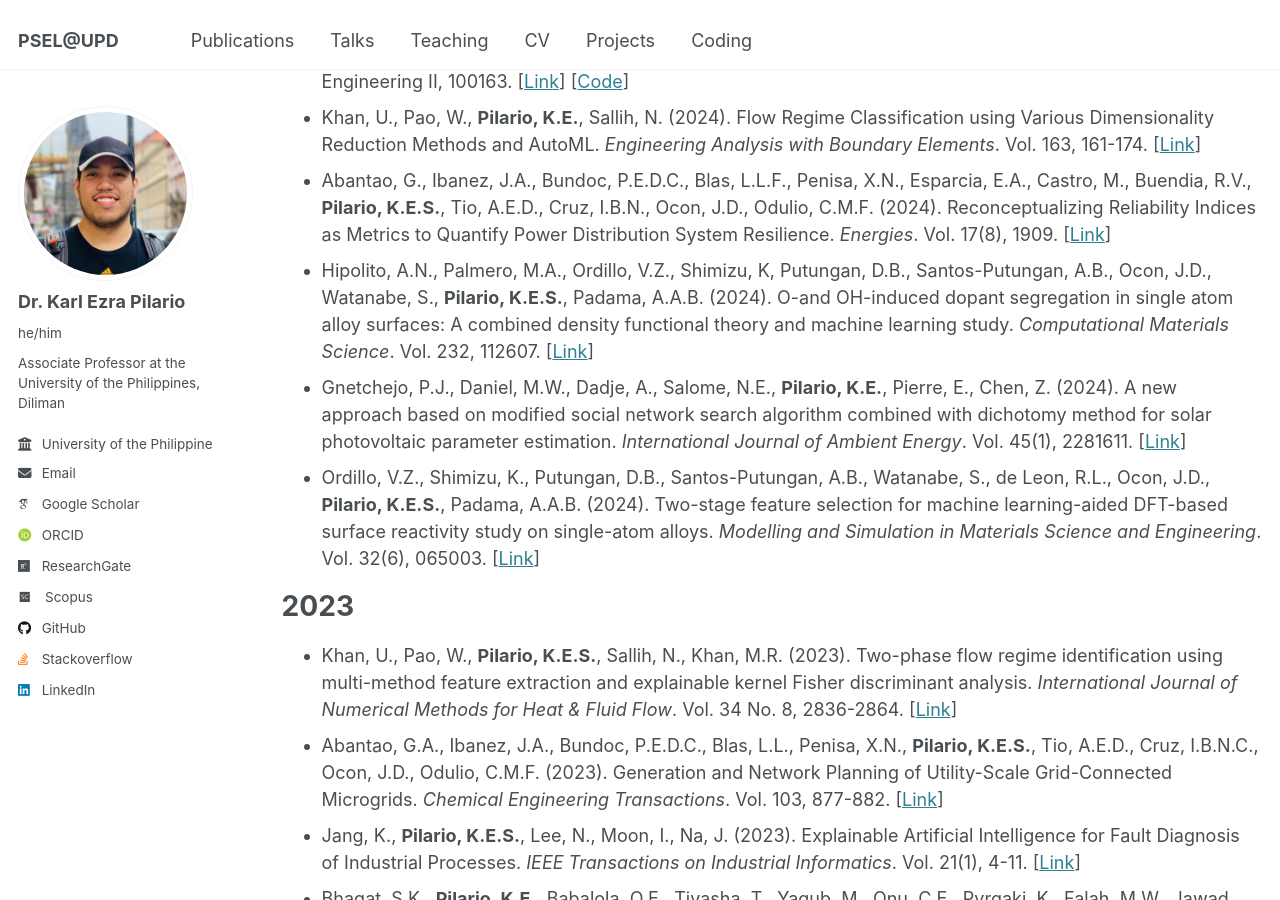
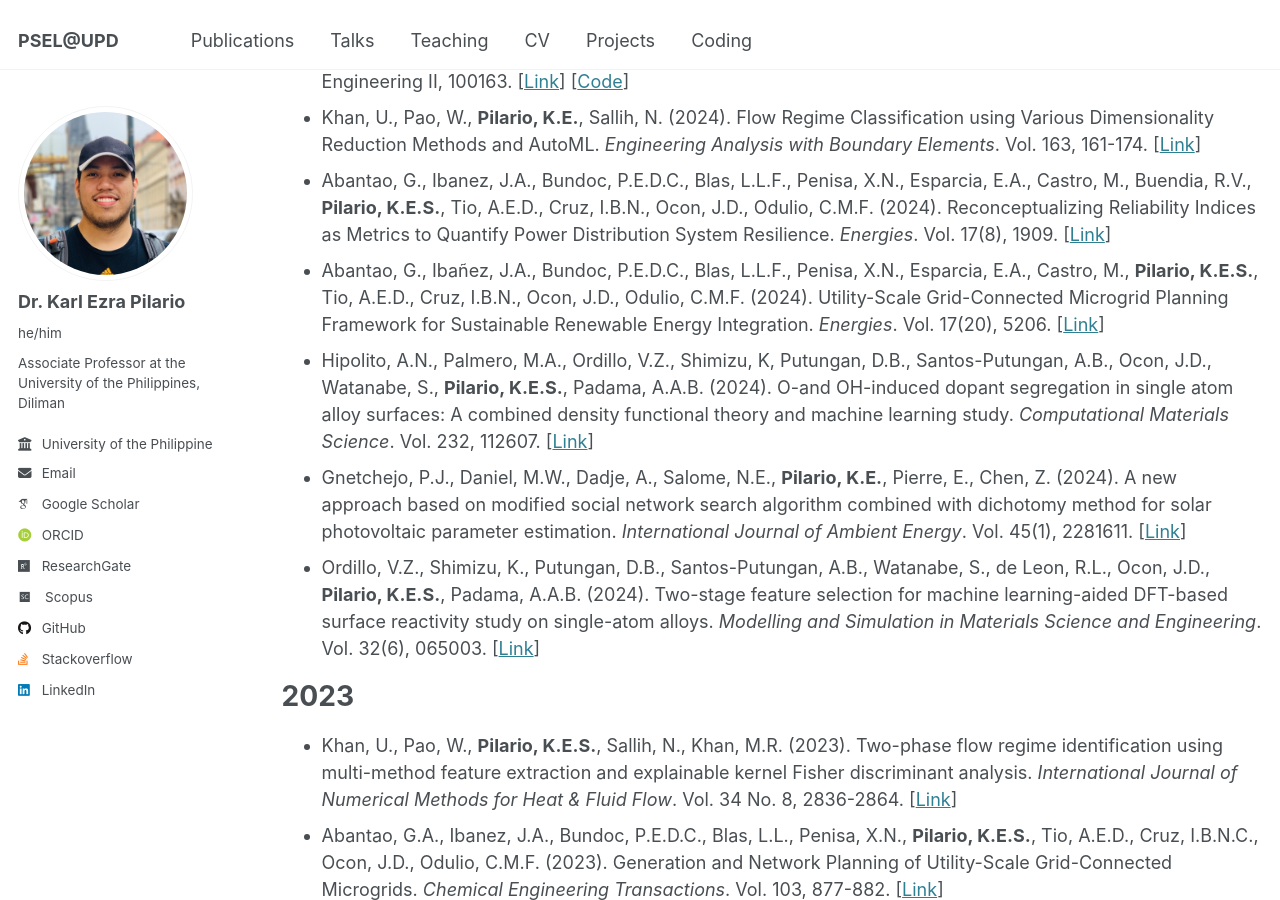
Before and after one commit to kspilario/kspilario.github.io, a Jekyll site: the page built from _pages/publications.md, in a window 1280 px wide and 900 px high, scrolled down 592 px. Built offline with Jekyll 4.4.1, drawn with Linux system fonts in a browser that asks for light colours; some web fonts are replaced.

Commit message:
Update publications.md

```diff
--- a/_pages/publications.md
+++ b/_pages/publications.md
@@ -21,6 +21,7 @@ Check out my [Google Scholar](https://scholar.google.com.ph/citations?user=n41zo
 * **Pilario, K.E.** (2024). Teaching classical machine learning as a graduate-level course in chemical engineering: An algorithmic approach. *Digital Chemical Engineering*, in Special Issue: Emerging Stars in Digital Chemical Engineering II, 100163. [[Link](https://doi.org/10.1016/j.dche.2024.100163)] [[Code](https://github.com/kspilario/MLxChE)]
 * Khan, U., Pao, W., **Pilario, K.E.**, Sallih, N. (2024). Flow Regime Classification using Various Dimensionality Reduction Methods and AutoML. *Engineering Analysis with Boundary Elements*. Vol. 163, 161-174. [[Link](https://doi.org/10.1016/j.enganabound.2024.03.006)]
 * Abantao, G., Ibanez, J.A., Bundoc, P.E.D.C., Blas, L.L.F., Penisa, X.N., Esparcia, E.A., Castro, M., Buendia, R.V., **Pilario, K.E.S.**, Tio, A.E.D., Cruz, I.B.N., Ocon, J.D., Odulio, C.M.F. (2024). Reconceptualizing Reliability Indices as Metrics to Quantify Power Distribution System Resilience. *Energies*. Vol. 17(8), 1909. [[Link](https://doi.org/10.3390/en17081909)]
+* Abantao, G., Ibañez, J.A., Bundoc, P.E.D.C., Blas, L.L.F., Penisa, X.N., Esparcia, E.A., Castro, M., **Pilario, K.E.S.**, Tio, A.E.D., Cruz, I.B.N., Ocon, J.D., Odulio, C.M.F. (2024). Utility-Scale Grid-Connected Microgrid Planning Framework for Sustainable Renewable Energy Integration. *Energies*. Vol. 17(20), 5206. [[Link](https://doi.org/10.3390/en17205206)]
 * Hipolito, A.N., Palmero, M.A., Ordillo, V.Z., Shimizu, K, Putungan, D.B., Santos-Putungan, A.B., Ocon, J.D., Watanabe, S., **Pilario, K.E.S.**, Padama, A.A.B. (2024). O-and OH-induced dopant segregation in single atom alloy surfaces: A combined density functional theory and machine learning study. *Computational Materials Science*. Vol. 232, 112607. [[Link](https://doi.org/10.1016/j.commatsci.2023.112607)]
 * Gnetchejo, P.J., Daniel, M.W., Dadje, A., Salome, N.E., **Pilario, K.E.**, Pierre, E., Chen, Z. (2024). A new approach based on modified social network search algorithm combined with dichotomy method for solar photovoltaic parameter estimation. *International Journal of Ambient Energy*. Vol. 45(1), 2281611. [[Link](https://doi.org/10.1080/01430750.2023.2281611)]
 * Ordillo, V.Z., Shimizu, K., Putungan, D.B., Santos-Putungan, A.B., Watanabe, S., de Leon, R.L., Ocon, J.D., **Pilario, K.E.S.**, Padama, A.A.B. (2024). Two-stage feature selection for machine learning-aided DFT-based surface reactivity study on single-atom alloys. *Modelling and Simulation in Materials Science and Engineering*. Vol. 32(6), 065003. [[Link](https://doi.org/10.1088/1361-651X/ad53ee)]
```
